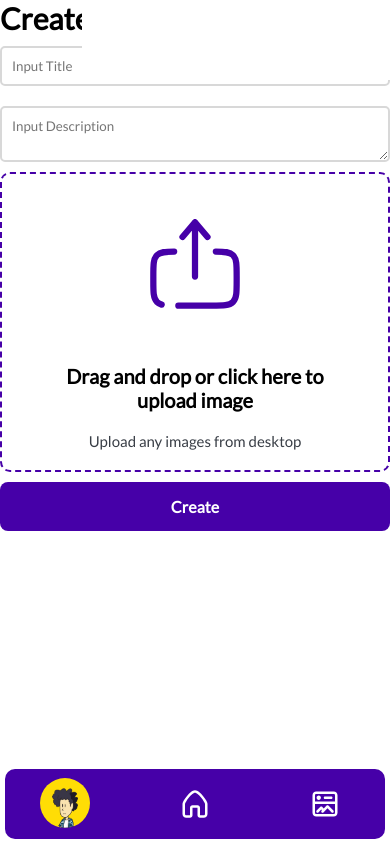
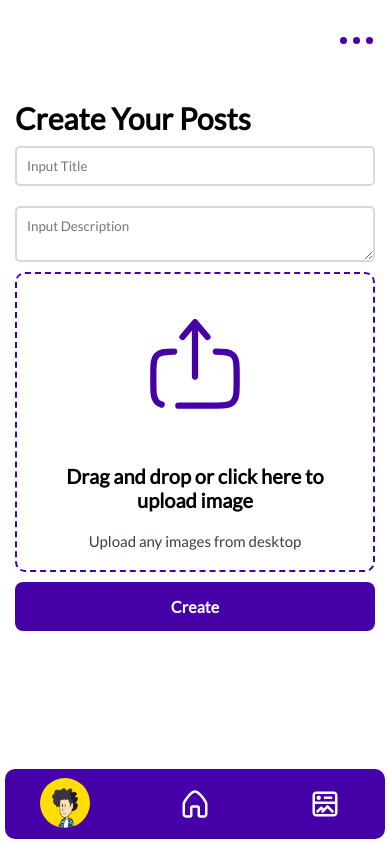
Before and after one commit to aanalma28/tech-talk, a Next.js app: page /dashboard/posts/create in a window 390 px wide. Built offline with nearby package versions, Linux system fonts and the light colour scheme.

Commit message:
still edit fucking ui

```diff
--- a/src/app/dashboard/layout.js
+++ b/src/app/dashboard/layout.js
@@ -33,6 +33,7 @@ export default function DashboardLayout({ children }) {
         const topBar = document.getElementById('top-bar')
         const span = btnBurger.querySelectorAll('span')
 
+
         let count = 0
         btnBurger.addEventListener('click', () => {
             count+=1
@@ -41,17 +42,10 @@ export default function DashboardLayout({ children }) {
                 span[2].style.transform = 'translate(0, -12px)'
                 h3.style.display = 'none'
                 // container.style.gridTemplateColumns = '115px 1fr'
-                window.addEventListener('resize', () => {
-                    if(window.innerWidth <= 1000){
-                        contentWrapper.style.marginLeft = '0px'
-                    }
-                    else{
                 topBarWrapper.style.width = '90%'
                 topBar.style.marginLeft = '120px'
                 sidebar.style.width = '110px'
                 contentWrapper.style.marginLeft = '120px'
-                    }
-                })
                 liElements.forEach((li) => {
                     const p = li.querySelector('p')
                     p.style.display = 'none'
@@ -61,17 +55,10 @@ export default function DashboardLayout({ children }) {
                 span[0].style.transform = 'translate(0, 0)'
                 span[2].style.transform = 'translate(0, 0)'
                 // container.style.gridTemplateColumns = '0.3fr 1fr'
-                window.addEventListener('resize', () => {
-                    if(window.innerWidth <= 1000){
-                        contentWrapper.style.marginLeft = '0px'
-                    }
-                    else{
                 sidebar.style.width = '20%'
                 topBarWrapper.style.width = '78%'
                 topBar.style.marginLeft = '21%'
                 contentWrapper.style.marginLeft = '21%'
-                    }
-                })
                 h3.style.display = 'flex'
                 liElements.forEach((li) => {
                     const p = li.querySelector('p')
--- a/src/app/dashboard/posts/create/page.js
+++ b/src/app/dashboard/posts/create/page.js
@@ -25,6 +25,14 @@ export default function Create(){
         const sidebar = document.getElementById('sidebar')
 
         file.addEventListener('change', uploadImage)
+
+        window.addEventListener('resize', () => {
+            if(window.innerWidth < 1000){
+                contentWrapper.style.marginLeft = '0'
+            }else{
+                contentWrapper.style.marginLeft = '21%'
+            }
+        })
 
         function uploadImage(){
             let imgLink = URL.createObjectURL(file.files[0])
--- a/styles/createpost.module.css
+++ b/styles/createpost.module.css
@@ -175,6 +175,20 @@
     }
 
     .contentWrapper{
-        margin: 0;
+        width: 100%;
+        margin: 100px 0;
     }
+
 }
+
+@media screen and (max-width: 1000px){
+    .contentWrapper{
+        width: 100%;
+        margin: 100px 0;
+    }
+
+    .form{
+        width: 100%;
+    }
+
+}
--- a/styles/dashboard.module.css
+++ b/styles/dashboard.module.css
@@ -350,13 +350,18 @@
     }
 
     .mainWrapper{
-        margin-left: 0;
+        margin: 0 15px;
     }
 
     .topBarWrapper{
         width: 96%;
         grid-template-columns: 1fr 0.1fr;
     }
+
+    .topBar{
+        margin-left: 0;
+    }
+
 }
 
 @media screen and (max-width: 870px){
@@ -376,6 +381,11 @@
         width: 4rem;
         height: 4rem;
     }
+
+    .topBar{
+        margin-left: 0;
+    }
+
 }
 
 @media screen and (max-width: 500px){
@@ -388,5 +398,10 @@
         grid-template-columns: 1fr 0.2fr;
     }
 
+    .topBar{
+        margin-left: 0;
+    }
+
+
 
 }
```
Lines whose indentation alone changed are shown as unchanged.
